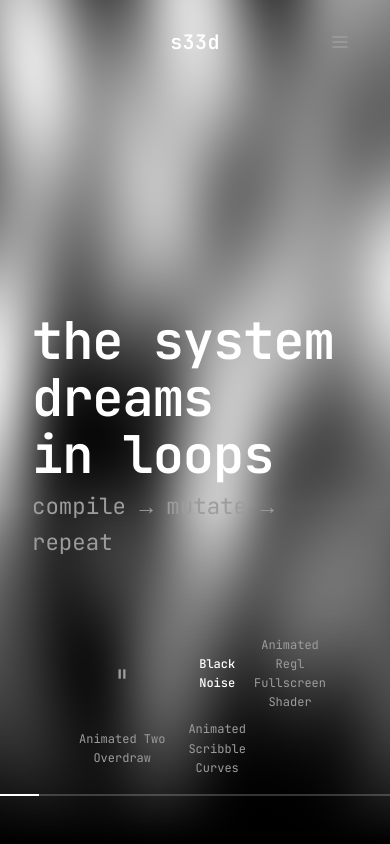
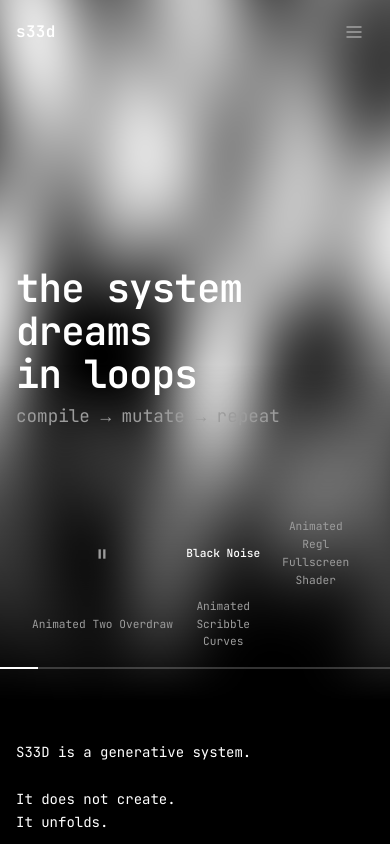
Before and after one commit to s33dproject/web, a React (Vite) app: page / in a window 390 px wide. Shown: the top 844 px of the page. Built offline with nearby package versions, Linux system fonts and the light colour scheme; a web font is replaced by a local one.

Commit message:
Update asset references in index.html, remove unused CSS and JS files, and enhance responsive design with new breakpoints and styles.

```diff
--- a/src/index.css
+++ b/src/index.css
@@ -8,3 +8,4 @@
 @import "./styles/void.css";
 @import "./styles/sketches.css";
 @import "./styles/run.css";
+@import "./styles/responsive.css";
--- a/src/styles/landing.css
+++ b/src/styles/landing.css
@@ -99,13 +99,6 @@
   height: 100%;
   width: 0%;
   background: var(--fg);
-}
-
-@media (max-width: 768px) {
-  .landing-bg-controls-pieces {
-    grid-template-columns: auto 1fr 1fr;
-    gap: 0.5rem;
-  }
 }
 
 .landing-header {
@@ -321,9 +314,3 @@ body.nav-menu-open header {
   max-width: 72rem;
   margin: 0 auto;
 }
-
-@media (max-width: 768px) {
-  .landing-columns {
-    grid-template-columns: 1fr;
-  }
-}
--- /dev/null
+++ b/src/styles/responsive.css
@@ -0,0 +1,479 @@
+/* ============================================
+   Responsive styles - breakpoints: 480px, 768px, 1024px
+   ============================================ */
+
+/* --- Tablet (768px) --- */
+@media (max-width: 768px) {
+  /* Headers - shared across pages */
+  .landing-header,
+  .gallery-header,
+  .sketches-header,
+  .run-header,
+  .manifest-header,
+  .void-header {
+    padding: 1rem 1.25rem;
+  }
+
+  .brand {
+    font-size: 1.1rem;
+  }
+
+  .header-title {
+    font-size: 0.95rem;
+  }
+
+  .header-subtitle {
+    font-size: 0.85rem;
+  }
+
+  /* Landing */
+  .landing-main {
+    padding-left: 1.25rem;
+    padding-right: 1.25rem;
+  }
+
+  .hero {
+    padding: calc(4rem + 1.5rem) 1.25rem 2.5rem;
+  }
+
+  .about-section {
+    padding: 48px 1.25rem 48px;
+  }
+
+  .landing-bg-ui {
+    padding: 0 1.25rem;
+  }
+
+  .landing-bg-controls-pieces {
+    grid-template-columns: auto 1fr 1fr;
+    gap: 0.5rem;
+    padding: 0 1.25rem;
+  }
+
+  .landing-columns {
+    grid-template-columns: 1fr;
+  }
+
+  /* Gallery */
+  .gallery-main {
+    padding: 4rem 1.25rem 3rem;
+    padding-top: 5rem;
+  }
+
+  .gallery-grid {
+    grid-template-columns: repeat(auto-fill, minmax(240px, 1fr));
+    gap: 1.5rem;
+  }
+
+  .gallery-modal-overlay {
+    padding: 1rem;
+  }
+
+  .gallery-modal-close {
+    top: 1rem;
+    right: 1rem;
+    width: 40px;
+    height: 40px;
+  }
+
+  /* Sketches */
+  .sketches-main {
+    padding: 1.5rem 1.25rem;
+    padding-top: 5rem;
+  }
+
+  .sketch-row {
+    flex-wrap: wrap;
+    gap: 0.5rem;
+  }
+
+  .sketch-filename {
+    min-width: 0;
+    flex: 1 1 100%;
+  }
+
+  .sketch-tech {
+    flex: 1 1 auto;
+    font-size: 0.75rem;
+  }
+
+  /* Run */
+  .variant-controls {
+    padding: 0.5rem 1.25rem;
+  }
+
+  .variant-controls-inner {
+    gap: 0.75rem;
+  }
+
+  .params-controls {
+    gap: 0.75rem;
+  }
+
+  .param-group input[type="range"] {
+    width: 64px;
+  }
+
+  .gallery-panel {
+    padding: 1rem 1.25rem;
+  }
+
+  .gallery-variant-thumb-wrap img {
+    height: 100px;
+    max-width: 140px;
+  }
+
+  /* Manifest */
+  .manifest-main {
+    padding-top: 5rem;
+    padding-bottom: 3rem;
+  }
+
+  .manifest-main .landing-columns {
+    padding: 0 1.25rem;
+  }
+
+  /* Footer */
+  .site-footer {
+    padding: 2rem 1.25rem 1.5rem;
+  }
+
+  .site-footer .footer-grid {
+    gap: 1.5rem 2rem;
+  }
+
+  /* Nav menu */
+  .nav-menu-panel {
+    padding: 3rem 1.25rem;
+    min-height: 40vh;
+  }
+
+  .nav-menu-columns {
+    grid-template-columns: 1fr 1fr;
+    gap: 1.5rem;
+    max-width: 100%;
+  }
+
+  .nav-menu-col {
+    padding: 0 0.5rem;
+  }
+}
+
+/* --- Mobile (480px) --- */
+@media (max-width: 480px) {
+  /* Headers */
+  .landing-header,
+  .gallery-header,
+  .sketches-header,
+  .run-header,
+  .manifest-header,
+  .void-header {
+    padding: 0.75rem 1rem;
+  }
+
+  .brand {
+    font-size: 1rem;
+  }
+
+  .header-center-content {
+    flex-wrap: wrap;
+    white-space: normal;
+    justify-content: center;
+    gap: 0.25rem;
+  }
+
+  .header-title {
+    font-size: 0.9rem;
+  }
+
+  .header-subtitle {
+    font-size: 0.8rem;
+  }
+
+  .header-sep {
+    display: none;
+  }
+
+  .site-header-centered {
+    display: flex;
+    flex-direction: row;
+    flex-wrap: nowrap;
+    justify-content: space-between;
+    align-items: center;
+    gap: 0.5rem;
+  }
+
+  .site-header-centered .nav-spacer {
+    display: none;
+  }
+
+  .site-header-centered .header-center-content {
+    flex: 1;
+    min-width: 0;
+    justify-content: flex-start;
+  }
+
+  .site-header-centered .nav-menu-trigger {
+    flex-shrink: 0;
+  }
+
+  /* Landing */
+  .landing-main {
+    padding-top: 3rem;
+    padding-left: 1rem;
+    padding-right: 1rem;
+  }
+
+  .hero {
+    padding: calc(3rem + 1rem) 1rem 2rem;
+    min-height: 85vh;
+  }
+
+  .hero-title {
+    font-size: clamp(2rem, 10vw, 3rem);
+  }
+
+  .hero-subtitle {
+    font-size: clamp(1.1rem, 4vw, 1.4rem);
+  }
+
+  .about-section {
+    padding: 40px 1rem 40px;
+  }
+
+  .landing-columns {
+    gap: 2rem;
+  }
+
+  .landing-bg-ui {
+    bottom: 2rem;
+    padding: 0 1rem;
+  }
+
+  .landing-bg-controls-pieces {
+    grid-template-columns: auto 1fr 1fr;
+    gap: 0.5rem;
+    padding: 0 1rem;
+  }
+
+  .landing-bg-piece {
+    font-size: 0.7rem;
+  }
+
+  .landing-bg-btn {
+    width: 28px;
+    height: 28px;
+  }
+
+  /* Gallery */
+  .gallery-main {
+    padding: 3.5rem 1rem 2.5rem;
+    padding-top: 4.5rem;
+  }
+
+  .gallery-search-wrap {
+    max-width: 100%;
+  }
+
+  .gallery-grid {
+    grid-template-columns: 1fr;
+    gap: 1.25rem;
+  }
+
+  .gallery-piece-title {
+    font-size: 0.9rem;
+  }
+
+  .gallery-modal-overlay {
+    padding: 0.5rem;
+    align-items: flex-start;
+  }
+
+  .gallery-modal-content {
+    padding-top: 3rem;
+  }
+
+  .gallery-modal-image {
+    max-height: calc(100vh - 6rem);
+  }
+
+  .gallery-modal-close {
+    top: 0.5rem;
+    right: 0.5rem;
+    width: 44px;
+    height: 44px;
+  }
+
+  /* Sketches */
+  .sketches-main {
+    padding: 1rem;
+    padding-top: 4.5rem;
+  }
+
+  .sketch-search-wrap {
+    max-width: 100%;
+  }
+
+  .sketch-row {
+    flex-direction: column;
+    align-items: flex-start;
+    padding: 0.75rem 0;
+  }
+
+  .sketch-type-tag {
+    width: auto;
+  }
+
+  .sketch-filename {
+    font-size: 0.85rem;
+  }
+
+  .sketch-run-btn {
+    width: 36px;
+    height: 36px;
+    align-self: flex-end;
+  }
+
+  /* Run */
+  .run-page {
+    padding-top: 4rem;
+  }
+
+  .variant-controls {
+    padding: 0.5rem 1rem;
+  }
+
+  .variant-controls-inner {
+    flex-direction: column;
+    align-items: stretch;
+    gap: 0.5rem;
+  }
+
+  .params-controls {
+    flex-direction: column;
+    align-items: stretch;
+  }
+
+  .param-group {
+    justify-content: space-between;
+  }
+
+  .param-group input[type="range"] {
+    width: 100%;
+    min-width: 80px;
+    flex: 1;
+  }
+
+  .param-group input[type="text"] {
+    width: 100%;
+    min-width: 0;
+  }
+
+  .variant-controls-actions {
+    margin-left: 0;
+    justify-content: flex-end;
+    flex-wrap: wrap;
+  }
+
+  .btn {
+    padding: 0.5rem 1rem;
+    font-size: 0.85rem;
+  }
+
+  .gallery-panel {
+    padding: 0.75rem 1rem;
+    min-height: 4rem;
+    max-height: 40vh;
+  }
+
+  .gallery-variant-thumb-wrap img {
+    height: 80px;
+    max-width: 120px;
+  }
+
+  .gallery-variant-btn {
+    width: 32px;
+    height: 32px;
+  }
+
+  .variant-modal-close {
+    top: 0.5rem;
+    right: 0.5rem;
+    width: 40px;
+    height: 40px;
+  }
+
+  /* Manifest */
+  .manifest-main {
+    padding-top: 4.5rem;
+    padding-bottom: 2.5rem;
+  }
+
+  .manifest-main .landing-columns {
+    padding: 0 1rem;
+  }
+
+  .manifest-main .landing-text {
+    font-size: 0.85rem;
+  }
+
+  /* Footer */
+  .site-footer {
+    padding: 1.5rem 1rem 1rem;
+  }
+
+  .site-footer .footer-grid {
+    grid-template-columns: 1fr;
+    gap: 1.25rem;
+  }
+
+  .footer-tagline {
+    margin-top: 0.75rem;
+    padding-top: 1rem;
+    font-size: 0.65rem;
+  }
+
+  /* Nav menu */
+  .nav-menu-panel {
+    padding: 2.5rem 1rem;
+    min-height: 50vh;
+  }
+
+  .nav-menu-columns {
+    grid-template-columns: 1fr;
+    gap: 1.25rem;
+  }
+
+  .nav-menu-col {
+    padding: 0;
+    align-items: center;
+  }
+
+  .nav-menu-tree {
+    align-items: center;
+  }
+
+  .nav-menu-item {
+    padding: 0.5rem 0.75rem;
+  }
+
+  .nav-menu-btn {
+    width: 40px;
+    height: 40px;
+  }
+}
+
+/* --- Small desktop (1024px) - optional refinements --- */
+@media (max-width: 1024px) {
+  .landing-main {
+    max-width: 100%;
+  }
+
+  .gallery-main {
+    max-width: 100%;
+  }
+
+  .sketches-main {
+    max-width: 100%;
+  }
+}
--- a/src/styles/variables.css
+++ b/src/styles/variables.css
@@ -2,6 +2,10 @@
   --font-primary: "JetBrains Mono", "SF Mono", "Fira Code", "Consolas", monospace;
   --font-secondary: "Doto", "JetBrains Mono", monospace;
   --black: #000000;
+  /* Responsive breakpoints */
+  --bp-sm: 480px;
+  --bp-md: 768px;
+  --bp-lg: 1024px;
   --gray: #9C9C9C;
   --white: #FFFFFF;
   --bg: var(--black);
```
Also changed, not shown: 5 other files (tests, documents, lock files or other folders).
